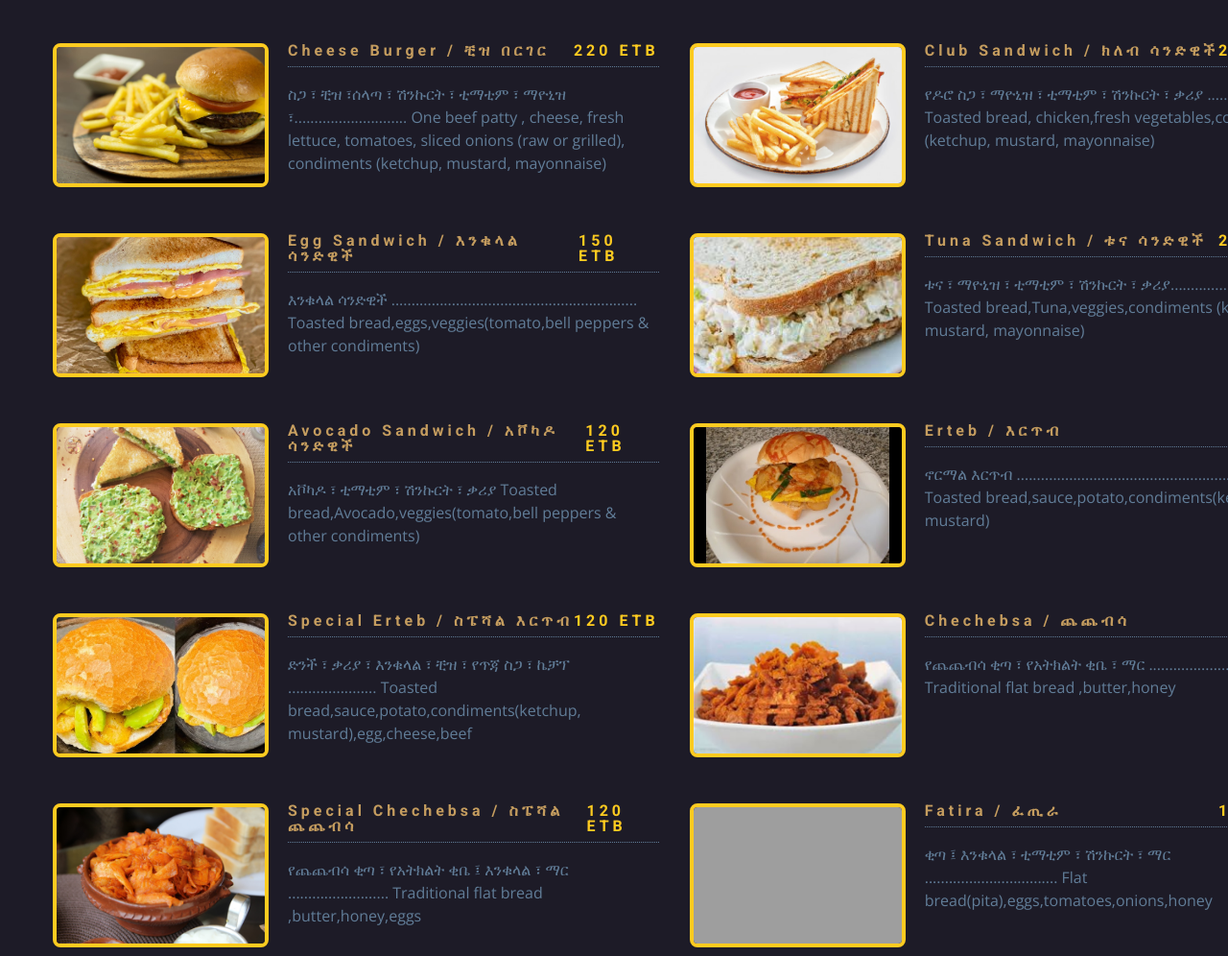
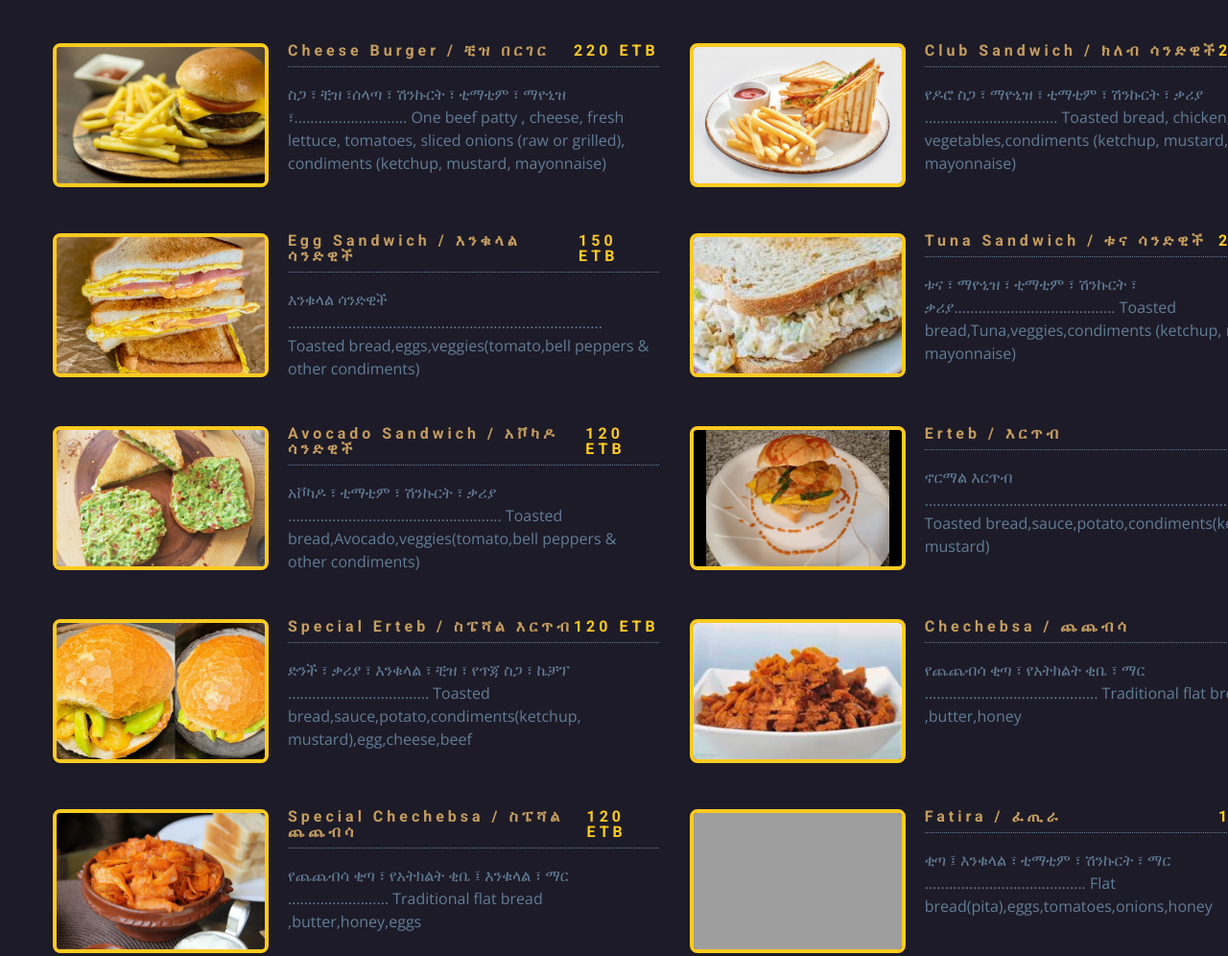
Before and after one commit to SamuelD49/Dagim_Bakery, a plain HTML site: page index.html in a window 1280 px wide. Shown: the part 1254-2250 px from the top of the page at 96% size. Drawn offline with nearby package versions, Linux system fonts and the light colour scheme; grey boxes are pictures that could not be loaded.

Commit message:
slight twick

```diff
--- a/index.js
+++ b/index.js
@@ -107,7 +107,7 @@ const menu = [
     category: "Sandwich",
     price: 250,
     img: "./images/club.jpg",
-    desc: `የዶሮ ስጋ ፣ ማዮኒዝ ፣ ቲማቲም ፣ ሽንኩርት ፣ ቃሪያ ..................
+    desc: `የዶሮ ስጋ ፣ ማዮኒዝ ፣ ቲማቲም ፣ ሽንኩርት ፣ ቃሪያ .................................
     Toasted bread, chicken,fresh vegetables,condiments (ketchup, mustard, mayonnaise)`,
   },
   {
@@ -116,7 +116,7 @@ const menu = [
     category: "Sandwich",
     price: 150.0,
     img: "./images/egg.jpeg",
-    desc: ` እንቁላል ሳንድዊች .............................................................
+    desc: ` እንቁላል ሳንድዊች ..............................................................................
     Toasted bread,eggs,veggies(tomato,bell peppers & other condiments)`,
   },
   {
@@ -125,7 +125,7 @@ const menu = [
     category: "Sandwich",
     price: 200.0,
     img: "./images/tunasand.jpg",
-    desc: `ቱና ፣ ማዮኒዝ ፣ ቲማቲም ፣ ሽንኩርት ፣ ቃሪያ.........................
+    desc: `ቱና ፣ ማዮኒዝ ፣ ቲማቲም ፣ ሽንኩርት ፣ ቃሪያ........................................
     Toasted bread,Tuna,veggies,condiments (ketchup, mustard, mayonnaise)`,
   },
   {
@@ -134,7 +134,7 @@ const menu = [
     category: "Sandwich",
     price: 120.0,
     img: "./images/avocado.jpg",
-    desc: ` አቮካዶ ፣ ቲማቲም ፣ ሽንኩርት ፣ ቃሪያ
+    desc: ` አቮካዶ ፣ ቲማቲም ፣ ሽንኩርት ፣ ቃሪያ .....................................................
     Toasted bread,Avocado,veggies(tomato,bell peppers & other condiments)`,
   },
   {
@@ -143,7 +143,7 @@ const menu = [
     category: "Sandwich",
     price: 50.0,
     img: "./images/erteb.jpg",
-    desc: ` ኖርማል እርጥብ ..............................................................
+    desc: ` ኖርማል እርጥብ ................................................................................
     Toasted bread,sauce,potato,condiments(ketchup, mustard)`,
   },
   {
@@ -152,7 +152,7 @@ const menu = [
     category: "Sandwich",
     price: 120.0,
     img: "./images/specerteb.jpg",
-    desc: ` ድንች ፣ ቃሪያ ፣ እንቁላል ፣ ቺዝ ፣ የጥጃ ስጋ ፣ ኬቻፕ ......................
+    desc: ` ድንች ፣ ቃሪያ ፣ እንቁላል ፣ ቺዝ ፣ የጥጃ ስጋ ፣ ኬቻፕ ...................................
     Toasted bread,sauce,potato,condiments(ketchup, mustard),egg,cheese,beef`,
   },
 
@@ -162,7 +162,7 @@ const menu = [
     category: "Breakfast",
     price: 80.0,
     img: "./images/chechebsanorm.jpg",
-    desc: `የጨጨብሳ ቂጣ ፣ የአትክልት ቂቤ  ፣ ማር .........................
+    desc: `የጨጨብሳ ቂጣ ፣ የአትክልት ቂቤ  ፣ ማር ...........................................
     Traditional flat bread ,butter,honey
      `,
   },
@@ -181,7 +181,7 @@ const menu = [
     category: "Breakfast",
     price: 100.0,
     img: "./images/fetira.png",
-    desc: `ቂጣ ፤ እንቁላል ፣ ቲማቲም ፣ ሽንኩርት ፣ ማር .................................
+    desc: `ቂጣ ፤ እንቁላል ፣ ቲማቲም ፣ ሽንኩርት ፣ ማር ........................................
     Flat bread(pita),eggs,tomatoes,onions,honey `,
   },
   {
@@ -190,7 +190,7 @@ const menu = [
     category: "Breakfast",
     price: 80.0,
     img: "./images/ful.jpg",
-    desc: `የፉል ባቄላ ፣ ቲማቲም ፣ ሽንኩርት ፣ ቃሪያ ....................................
+    desc: `የፉል ባቄላ ፣ ቲማቲም ፣ ሽንኩርት ፣ ቃሪያ ..............................................
     Ful beans ,tomato,onion,peppers `,
   },
   {
@@ -199,7 +199,7 @@ const menu = [
     category: "Breakfast",
     price: 120.0,
     img: "./images/specful.jpg",
-    desc: `የፉል ባቄላ ፣ ቲማቲም ፣ ሽንኩርት ፣ ቃሪያ ፣ እንቁላል ፣ እርጎ ................
+    desc: `የፉል ባቄላ ፣ ቲማቲም ፣ ሽንኩርት ፣ ቃሪያ ፣ እንቁላል ፣ እርጎ .........................
     Ful beans ,tomato,onion,peppers,eggs,youghurt  `,
   },
   {
@@ -217,7 +217,7 @@ const menu = [
     category: "Breakfast",
     price: 80.0,
     img: "./images/pastaveg.jpg",
-    desc: ` የተቀቀለ ፓስታ ፤ የተጠበሱ አታክልቶች ...............................
+    desc: ` የተቀቀለ ፓስታ ፤ የተጠበሱ አታክልቶች ........................................
     Spaghetti, stir fried veggies `,
   },
   {
--- a/styles.css
+++ b/styles.css
@@ -283,13 +283,3 @@ Menu
   gap: 3rem 2rem;
   justify-items: center;
 }
-
-@media screen and (max-width: 768px) {
-  .section-footer {
-    /* grid-template-columns: 200px 1fr; */
-    gap: 0 1rem;
-    max-width: 15rem;
-
-  }
-
-}
```
